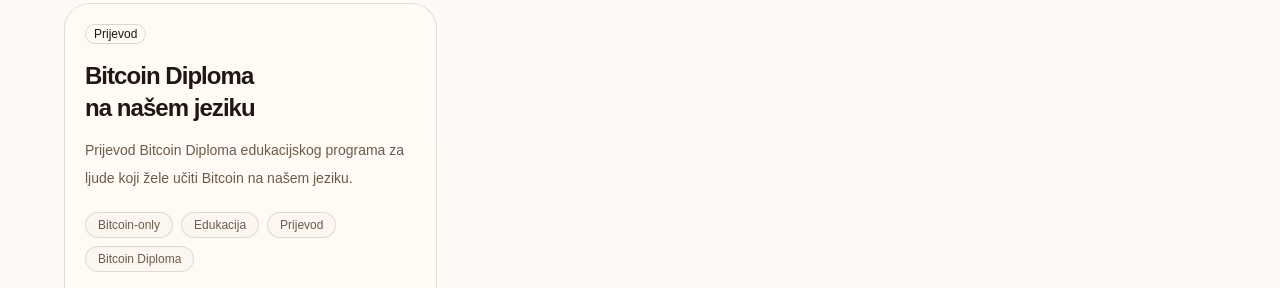
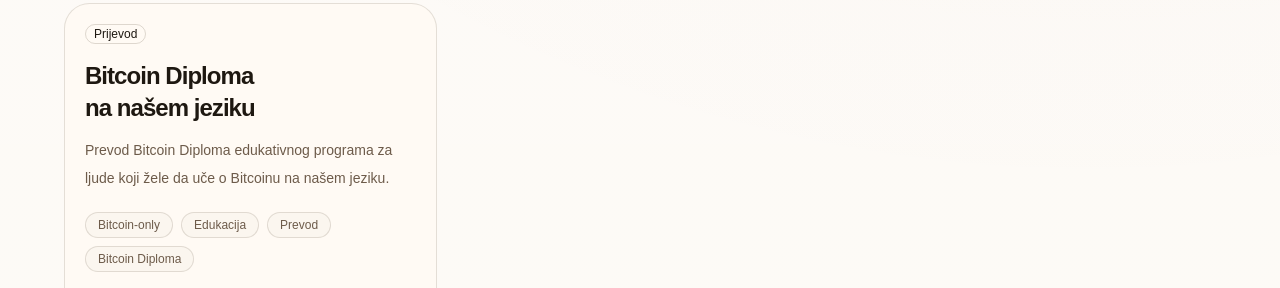
Before and after one commit to dvadesetjedan/dvadesetjedan.github.io, a React (Vite) app: page /iz-zajednice in a window 1280 px wide. Shown: the part 2060-2348 px from the top of the page. Built offline with nearby package versions, Linux system fonts and the light colour scheme.

Commit message:
Update Bitcoin Diploma Serbian copy

```diff
--- a/src/data/communityProjects.ts
+++ b/src/data/communityProjects.ts
@@ -241,23 +241,23 @@
   {
     slug: "bitcoin-diploma-na-nasem-jeziku",
     title: "Bitcoin Diploma na našem jeziku",
-    displayName: "Bitcoin Diploma prijevod",
+    displayName: "Bitcoin Diploma prevod",
     personName: "Dalibor",
     category: "translation",
     secondaryCategories: ["education"],
     summary:
-      "Prijevod Bitcoin Diploma edukacijskog programa za ljude koji žele učiti Bitcoin na našem jeziku.",
+      "Prevod Bitcoin Diploma edukativnog programa za ljude koji žele da uče o Bitcoinu na našem jeziku.",
     description: [
-      "Bitcoin Diploma je edukacijski program inicijative My First Bitcoin.",
-      "Dalibor, član DvadesetJedan zajednice, radi na tome da Bitcoin Diploma materijali budu dostupni na našem jeziku.",
-      "Cilj je približiti strukturirano Bitcoin obrazovanje ljudima iz regije i olakšati buduće radionice, škole ili lokalne edukacijske susrete.",
+      "Bitcoin Diploma je edukativni program inicijative My First Bitcoin.",
+      "Dalibor, član DvadesetJedan zajednice, radi na tome da materijali Bitcoin Diploma programa budu dostupni na našem jeziku.",
+      "Cilj je da strukturirano Bitcoin obrazovanje približi ljudima iz regiona i olakša buduće radionice, škole ili lokalne edukativne susrete.",
     ],
     status: "active",
     relationship: "member-project",
     tags: [
       "Bitcoin-only",
       "Edukacija",
-      "Prijevod",
+      "Prevod",
       "Bitcoin Diploma",
       "My First Bitcoin",
     ],
```
